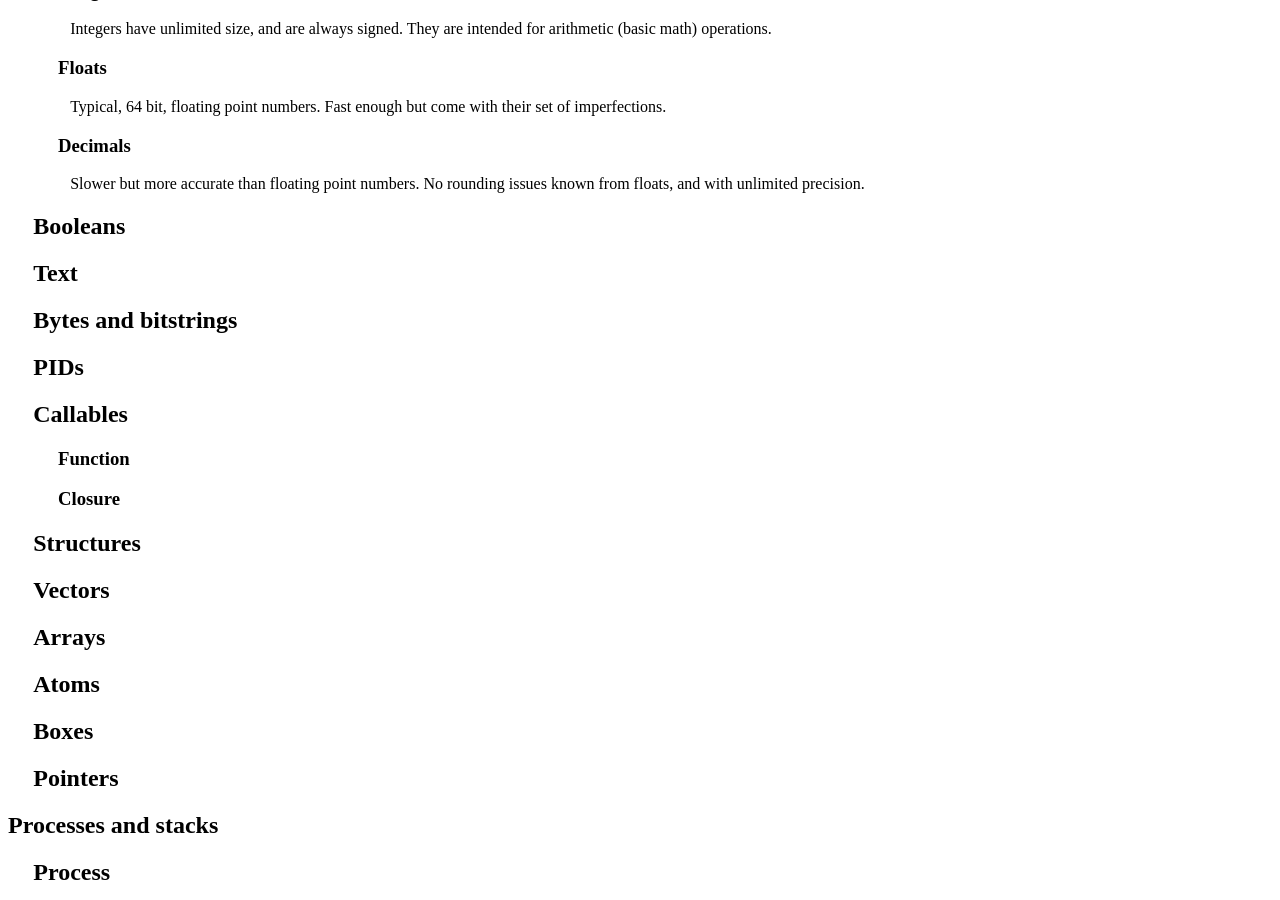
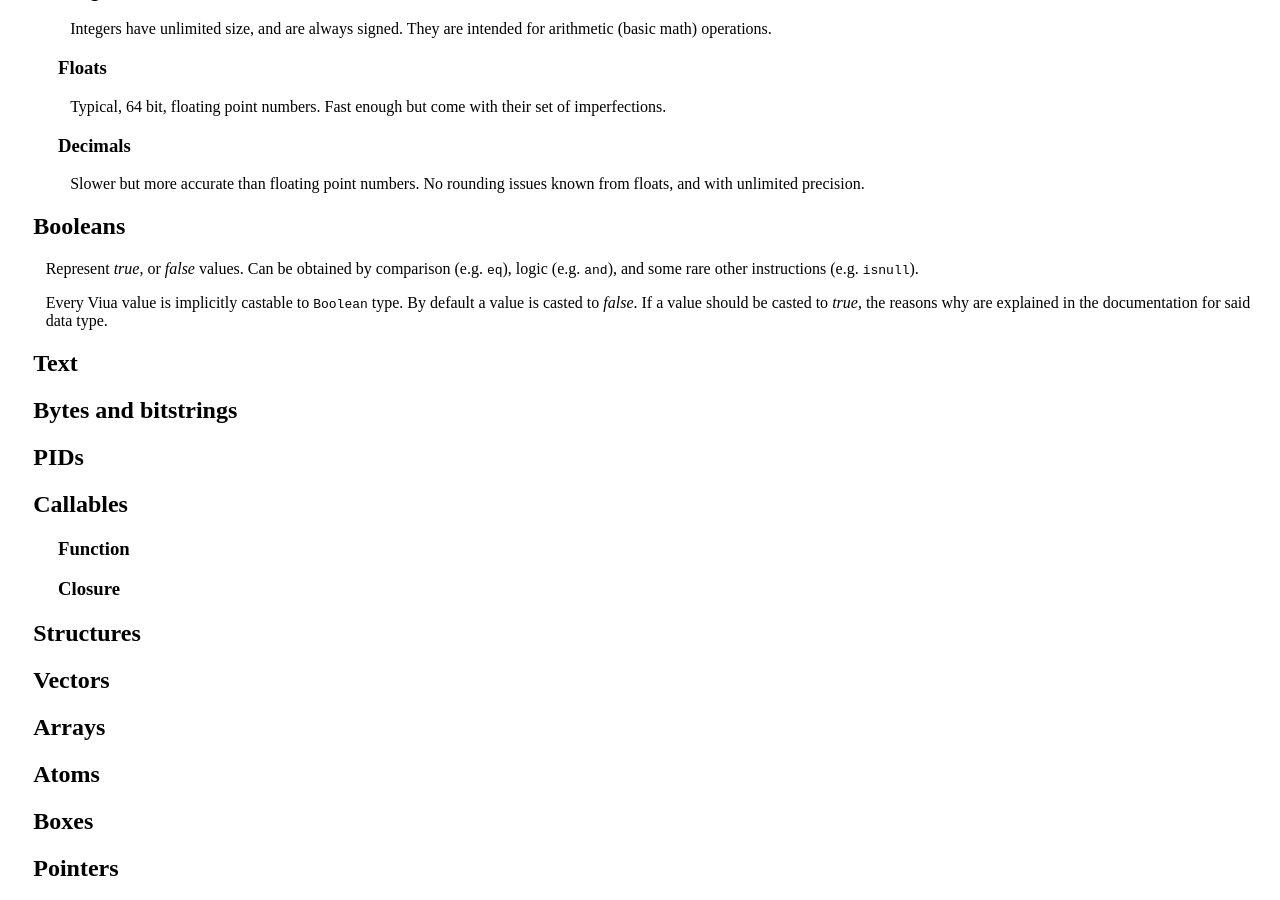
Before and after one commit to marekjm/docs.viuavm.org, a Jekyll site: the page built from model.html, in a window 1280 px wide and 900 px high, scrolled down 6922 px. Built offline with Jekyll 4.4.1, drawn with Linux system fonts in a browser that asks for light colours.

Commit message:
About Booleans

```diff
--- a/model.html
+++ b/model.html
@@ -733,6 +733,19 @@ closure %1 foo/0
 
     <section>
         <h2> Booleans </h2>
+
+        <p>
+            Represent <em>true</em>, or <em>false</em> values.
+            Can be obtained by comparison (e.g. <code>eq</code>), logic (e.g. <code>and</code>), and
+            some rare other instructions (e.g. <code>isnull</code>).
+        </p>
+
+        <p>
+            Every Viua value is implicitly castable to <code>Boolean</code> type.
+            By default a value is casted to <em>false</em>.
+            If a value should be casted to <em>true</em>, the reasons why are explained in the documentation for
+            said data type.
+        </p>
     </section>
 
     <section>
```
